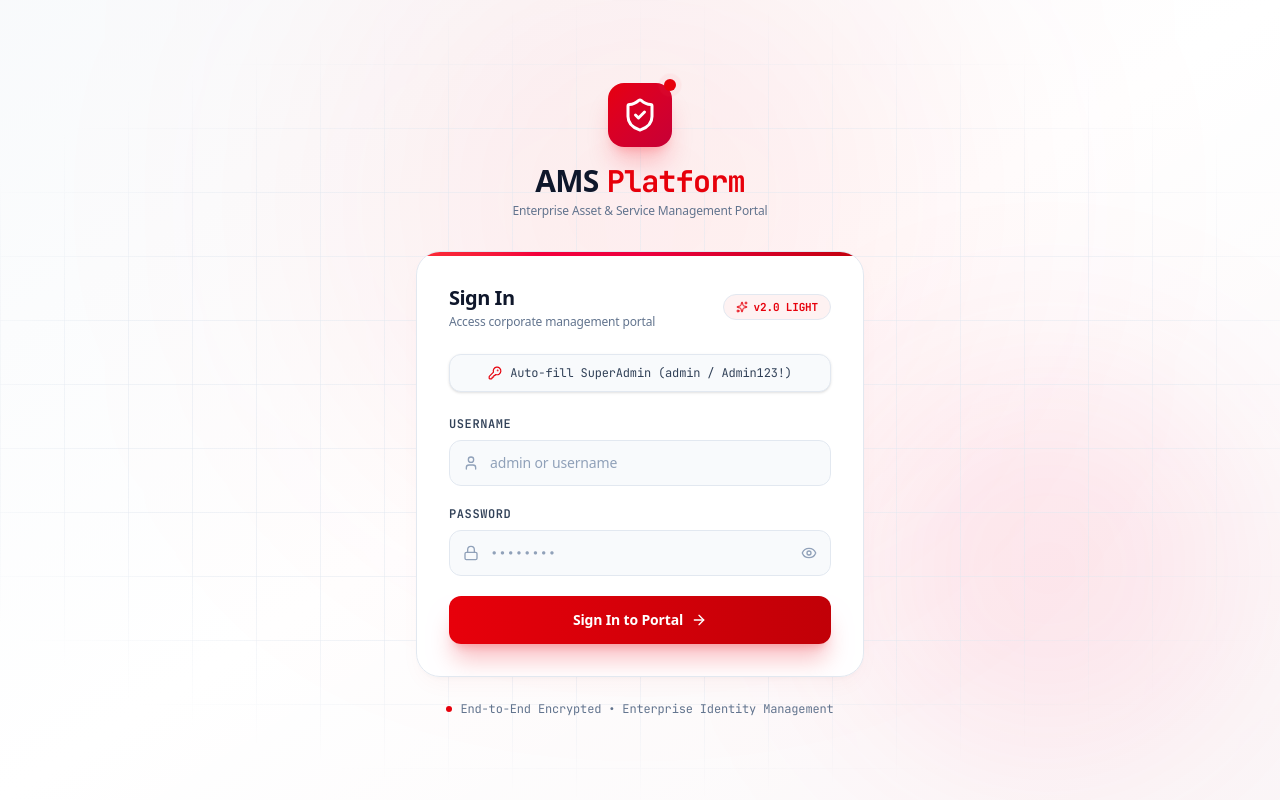
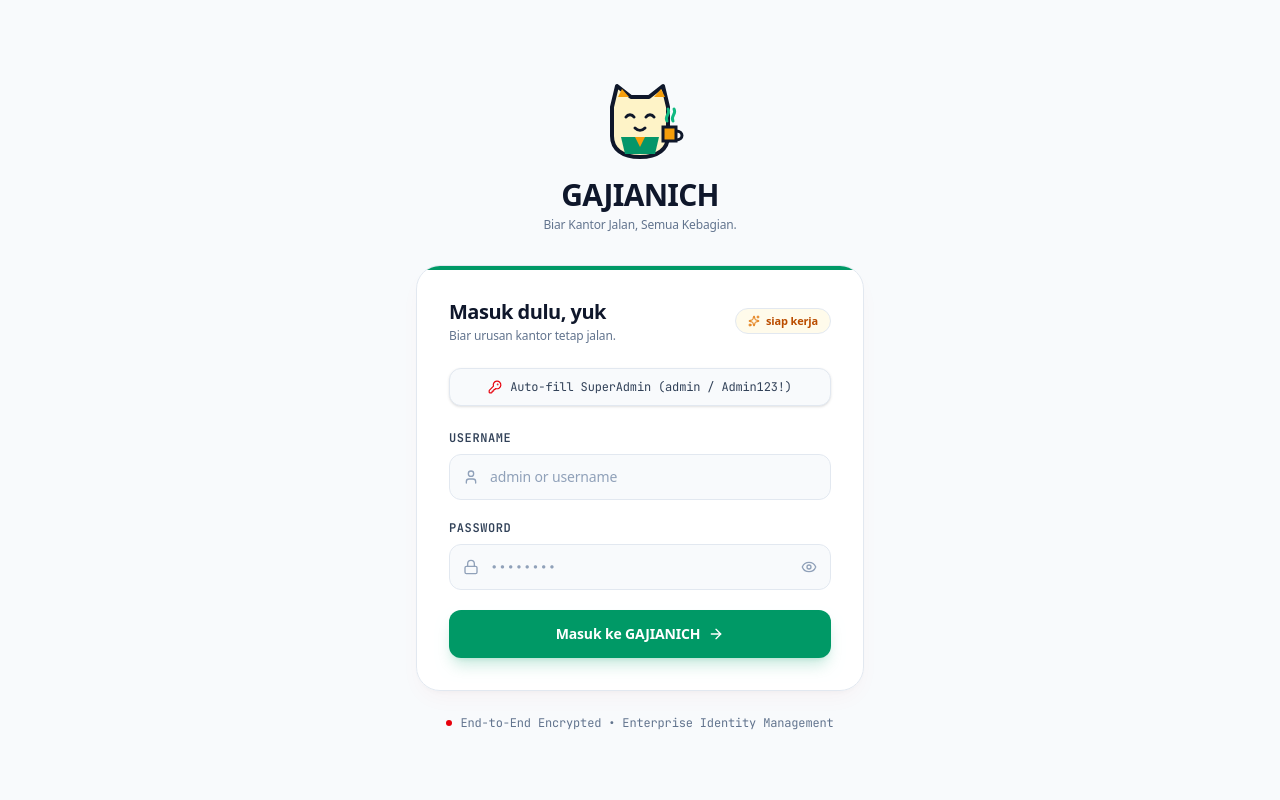
Before and after one commit to febryprasetyo/ams-app, a Next.js app in the folder frontend/: page /login in a window 1280 px wide. Built offline with nearby package versions, Linux system fonts and the light colour scheme.

Commit message:
feat: rebrand gajianich login

```diff
--- a/frontend/src/app/login/page.tsx
+++ b/frontend/src/app/login/page.tsx
@@ -10,12 +10,13 @@ import {
   Eye,
   EyeOff,
   ArrowRight,
-  ShieldCheck,
   AlertCircle,
   Loader2,
   Sparkles,
   KeyRound,
 } from 'lucide-react';
+import GajianichMascot from '@/components/branding/GajianichMascot';
+import { BRAND_NAME, BRAND_TAGLINE } from '@/lib/gajianichBrand';
 
 export default function LoginPage() {
   const [username, setUsername] = useState('');
@@ -85,46 +86,33 @@ export default function LoginPage() {
   };
 
   return (
-    <main className="min-h-screen w-full flex items-center justify-center bg-gradient-to-br from-slate-50 via-white to-red-50/40 p-4 relative overflow-hidden font-sans select-none text-slate-900">
-      {/* Radiant Fresh Red Glow Mesh */}
-      <div className="absolute top-1/4 left-1/2 -translate-x-1/2 -translate-y-1/2 w-[550px] h-[550px] bg-red-500/10 rounded-full blur-[140px] pointer-events-none" />
-      <div className="absolute bottom-10 right-10 w-96 h-96 bg-rose-500/10 rounded-full blur-[100px] pointer-events-none" />
-
-      {/* Subtle Light Grid Pattern */}
-      <div className="absolute inset-0 bg-[linear-gradient(to_right,#e2e8f080_1px,transparent_1px),linear-gradient(to_bottom,#e2e8f080_1px,transparent_1px)] bg-[size:4rem_4rem] [mask-image:radial-gradient(ellipse_60%_50%_at_50%_50%,#000_70%,transparent_100%)] pointer-events-none" />
+    <main className="min-h-screen w-full flex items-center justify-center bg-[#F8FAFC] p-4 relative overflow-hidden font-sans text-slate-900">
 
       <div className="w-full max-w-md z-10">
         {/* Brand Header */}
         <div className="text-center mb-8">
-          <div className="inline-flex items-center justify-center w-16 h-16 rounded-2xl bg-gradient-to-br from-red-600 to-rose-700 text-white mb-4 shadow-xl shadow-red-500/25 relative group">
-            <ShieldCheck className="w-9 h-9 transform group-hover:scale-110 transition-transform duration-300" />
-            <div className="absolute -top-1 -right-1 flex h-3 w-3">
-              <span className="animate-ping absolute inline-flex h-full w-full rounded-full bg-red-400 opacity-75"></span>
-              <span className="relative inline-flex rounded-full h-3 w-3 bg-red-600"></span>
-            </div>
-          </div>
+          <GajianichMascot size="hero" className="w-24 h-24 mx-auto mb-3" />
           <h1 className="text-3xl font-extrabold tracking-tight text-slate-900 flex items-center justify-center gap-2">
-            <span>AMS</span>
-            <span className="text-red-600 font-mono">Platform</span>
+            <span>{BRAND_NAME}</span>
           </h1>
           <p className="text-xs text-slate-500 font-medium mt-1">
-            Enterprise Asset & Service Management Portal
+            {BRAND_TAGLINE}
           </p>
         </div>
 
         {/* Crisp White Card */}
         <div className="glass-panel glass-panel-hover rounded-3xl p-8 shadow-2xl relative overflow-hidden bg-white/90 border border-slate-200">
           {/* Top border accent line */}
-          <div className="absolute top-0 inset-x-0 h-1 bg-gradient-to-r from-red-500 via-rose-600 to-red-700" />
+          <div className="absolute top-0 inset-x-0 h-1 bg-emerald-600" />
 
           <div className="flex items-center justify-between mb-6">
             <div>
-              <h2 className="text-xl font-bold text-slate-900 tracking-tight">Sign In</h2>
-              <p className="text-xs text-slate-500 mt-0.5">Access corporate management portal</p>
+              <h2 className="text-xl font-bold text-slate-900 tracking-tight">Masuk dulu, yuk</h2>
+              <p className="text-xs text-slate-500 mt-0.5">Biar urusan kantor tetap jalan.</p>
             </div>
-            <span className="text-[11px] font-mono font-bold px-3 py-1 rounded-full bg-red-50 text-red-600 border border-red-200 flex items-center gap-1.5">
-              <Sparkles className="w-3 h-3 text-red-600" />
-              v2.0 LIGHT
+            <span className="text-[11px] font-bold px-3 py-1 rounded-full bg-amber-50 text-amber-700 border border-amber-200 flex items-center gap-1.5">
+              <Sparkles className="w-3 h-3 text-amber-600" />
+              siap kerja
             </span>
           </div>
 
@@ -199,16 +187,16 @@ export default function LoginPage() {
             <button
               type="submit"
               disabled={loading}
-              className="w-full py-3.5 px-4 bg-gradient-to-r from-red-600 to-red-700 hover:from-red-500 hover:to-red-600 text-white font-bold font-sans rounded-xl shadow-xl shadow-red-600/25 transition-all duration-200 cursor-pointer flex items-center justify-center gap-2 disabled:opacity-50 disabled:cursor-not-allowed text-sm transform hover:-translate-y-0.5"
+            className="w-full py-3.5 px-4 bg-emerald-600 hover:bg-emerald-700 text-white font-bold font-sans rounded-xl shadow-lg shadow-emerald-600/20 transition-all duration-200 cursor-pointer flex items-center justify-center gap-2 disabled:opacity-50 disabled:cursor-not-allowed text-sm"
             >
               {loading ? (
                 <>
                   <Loader2 className="w-4 h-4 animate-spin text-white" />
-                  <span>Authenticating Session...</span>
+                  <span>Lagi masukin kamu...</span>
                 </>
               ) : (
                 <>
-                  <span>Sign In to Portal</span>
+                  <span>Masuk ke GAJIANICH</span>
                   <ArrowRight className="w-4 h-4 text-white" />
                 </>
               )}
```
Also changed, not shown: 1 other file (tests, documents, lock files or other folders).
